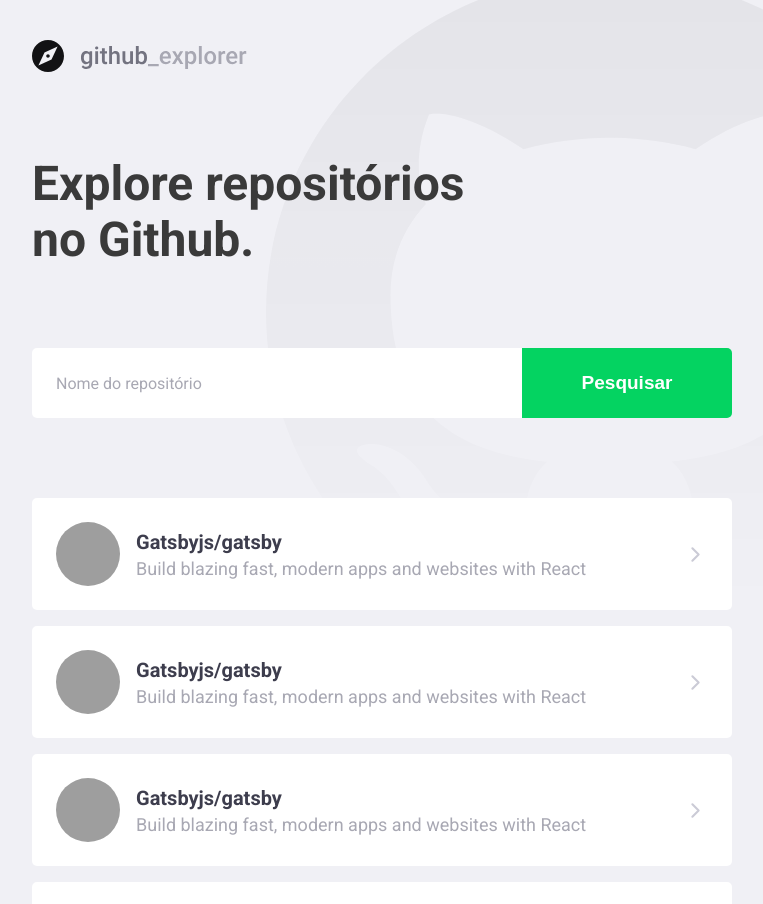
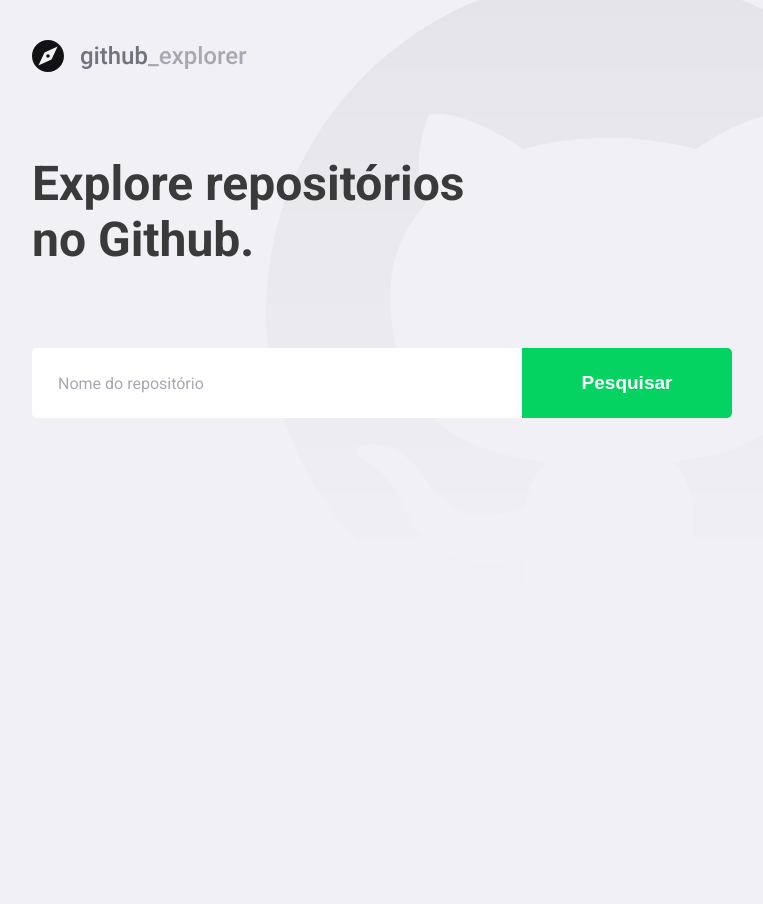
Before and after one commit to FilipeNMarques/github-explorer, a React (Create React App) app: page / in a window 1280 px wide. Shown: the top 904 px of the page, without its empty margins (148-911 px from the left). After the commit the page ends 800 px from the top, so only its background shows below. Built offline with nearby package versions, Linux system fonts and the light colour scheme; grey boxes are pictures that could not be loaded.

Commit message:
Call Github API, error handling and error input style

```diff
--- a/package.json
+++ b/package.json
@@ -10,6 +10,7 @@
     "@types/node": "^12.0.0",
     "@types/react": "^16.9.0",
     "@types/react-dom": "^16.9.0",
+    "axios": "^0.19.2",
     "polished": "^3.6.0",
     "react": "^16.13.1",
     "react-dom": "^16.13.1",
--- a/public/index.html
+++ b/public/index.html
@@ -3,7 +3,7 @@
   <head>
     <meta charset="utf-8" />
     <meta name="viewport" content="width=device-width, initial-scale=1" />
-    <meta name="theme-color" content="#3A3A3A" />
+    <meta name="theme-color" content="#04d361" />
     <meta
       name="description"
       content="Github repositories explorer"
--- a/src/pages/Dashboard/index.tsx
+++ b/src/pages/Dashboard/index.tsx
@@ -1,68 +1,79 @@
-import React from 'react';
+import React, { useState, useEffect, FormEvent } from 'react';
+
+// Styles
 import { FiChevronRight } from 'react-icons/fi';
+import { Title, Form, Repositories, Error } from './styles';
 import geLogo from '../../assets/logo.svg';
 
-import { Title, Form, Repositories } from './styles';
+// Services
+import api from '../../services/api';
+
+interface Repository {
+  full_name: string;
+  description: string;
+  owner: {
+    login: string;
+    avatar_url: string;
+  };
+}
 
 const Dashboard: React.FC = () => {
+  const [repositories, setRepositories] = useState<Repository[]>([]);
+  const [inputError, setInputError] = useState('');
+  const [newRepo, setNewRepo] = useState('');
+
+  async function handleAddRepository(
+    event: FormEvent<HTMLFormElement>,
+  ): Promise<void> {
+    event.preventDefault();
+
+    if (!newRepo) {
+      setInputError('Digite author/repository para adicionar na lista');
+      return;
+    }
+
+    try {
+      const response = await api.get<Repository>(`/repos/${newRepo}`);
+      const repo = response.data;
+
+      setRepositories([...repositories, repo]);
+      setInputError('');
+      setNewRepo('');
+    } catch (err) {
+      setInputError('Erro ao buscar repositório');
+    }
+  }
+
   return (
     <>
       <img src={geLogo} alt="Github explorer Logo" />
       <Title>Explore repositórios no Github.</Title>
 
-      <Form>
-        <input placeholder="Nome do repositório" />
+      <Form hasError={!!inputError} onSubmit={handleAddRepository}>
+        <input
+          value={newRepo}
+          onChange={(e) => setNewRepo(e.target.value)}
+          placeholder="Nome do repositório"
+        />
         <button type="submit">Pesquisar</button>
       </Form>
 
+      {inputError && <Error>{inputError}</Error>}
+
       <Repositories>
-        <a href="test">
+        {repositories.map((repository) => (
+          <a key={repository.full_name} href="test">
             <img
-            src="https://camo.githubusercontent.com/ac31ac54c2013850b0fb8a3a4926f4718a398fb3/68747470733a2f2f7777772e6761747362796a732e6f72672f6d6f6e6f6772616d2e737667"
-            alt="Avatar Repository"
+              src={repository.owner.avatar_url}
+              alt={repository.owner.login}
             />
             <div>
-            <strong>Gatsbyjs/gatsby</strong>
-            <p>Build blazing fast, modern apps and websites with React</p>
+              <strong>{repository.full_name}</strong>
+              <p>{repository.description}</p>
             </div>
             <FiChevronRight size={25} />
           </a>
-
-        <a href="test">
-          <img
-            src="https://camo.githubusercontent.com/ac31ac54c2013850b0fb8a3a4926f4718a398fb3/68747470733a2f2f7777772e6761747362796a732e6f72672f6d6f6e6f6772616d2e737667"
-            alt="Avatar Repository"
-          />
-          <div>
-            <strong>Gatsbyjs/gatsby</strong>
-            <p>Build blazing fast, modern apps and websites with React</p>
-          </div>
-          <FiChevronRight size={25} />
-        </a>
-
-        <a href="test">
-          <img
-            src="https://camo.githubusercontent.com/ac31ac54c2013850b0fb8a3a4926f4718a398fb3/68747470733a2f2f7777772e6761747362796a732e6f72672f6d6f6e6f6772616d2e737667"
-            alt="Avatar Repository"
-          />
-          <div>
-            <strong>Gatsbyjs/gatsby</strong>
-            <p>Build blazing fast, modern apps and websites with React</p>
-          </div>
-          <FiChevronRight size={25} />
-        </a>
-
-        <a href="test">
-          <img
-            src="https://camo.githubusercontent.com/ac31ac54c2013850b0fb8a3a4926f4718a398fb3/68747470733a2f2f7777772e6761747362796a732e6f72672f6d6f6e6f6772616d2e737667"
-            alt="Avatar Repository"
-          />
-          <div>
-            <strong>Gatsbyjs/gatsby</strong>
-            <p>Build blazing fast, modern apps and websites with React</p>
-          </div>
-          <FiChevronRight size={25} />
-        </a>
+        ))}
       </Repositories>
     </>
   );
--- a/src/pages/Dashboard/styles.ts
+++ b/src/pages/Dashboard/styles.ts
@@ -1,5 +1,9 @@
-import styled from 'styled-components';
+import styled, { css } from 'styled-components';
 import { shade } from 'polished';
+
+interface FormProps {
+  hasError: boolean;
+}
 
 export const Title = styled.h1`
   font-size: 48px;
@@ -10,7 +14,7 @@
   margin-top: 80px;
 `;
 
-export const Form = styled.form`
+export const Form = styled.form<FormProps>`
   margin-top: 80px;
   max-width: 700px;
 
@@ -20,9 +24,17 @@
     flex: 1;
     height: 70px;
     padding: 0 24px;
-    border: 0;
     border-radius: 5px 0 0 5px;
     color: #3a3a3a;
+    border: 2px solid #fff;
+    border-right: 0;
+    transition: border-color 0.2s;
+
+    ${(props) =>
+      props.hasError &&
+      css`
+        border-color: #c53030;
+      `}
 
     &::placeholder {
       color: #a8a8b3;
@@ -46,6 +58,12 @@
       background: ${shade(0.2, '#04d361')};
     }
   }
+`;
+
+export const Error = styled.span`
+  display: block;
+  color: #c53030;
+  margin-top: 10px;
 `;
 
 export const Repositories = styled.div`
@@ -77,7 +95,8 @@
     }
 
     div {
-      margin-left: 16px;
+      margin: 0 16px;
+      flex: 1;
 
       strong {
         font-size: 20px;
--- /dev/null
+++ b/src/services/api.ts
@@ -0,0 +1,7 @@
+import axios from 'axios';
+
+const api = axios.create({
+  baseURL: 'https://api.github.com',
+});
+
+export default api;
```
Also changed, not shown: 1 other file (tests, documents, lock files or other folders). Lines whose indentation alone changed are shown as unchanged.
